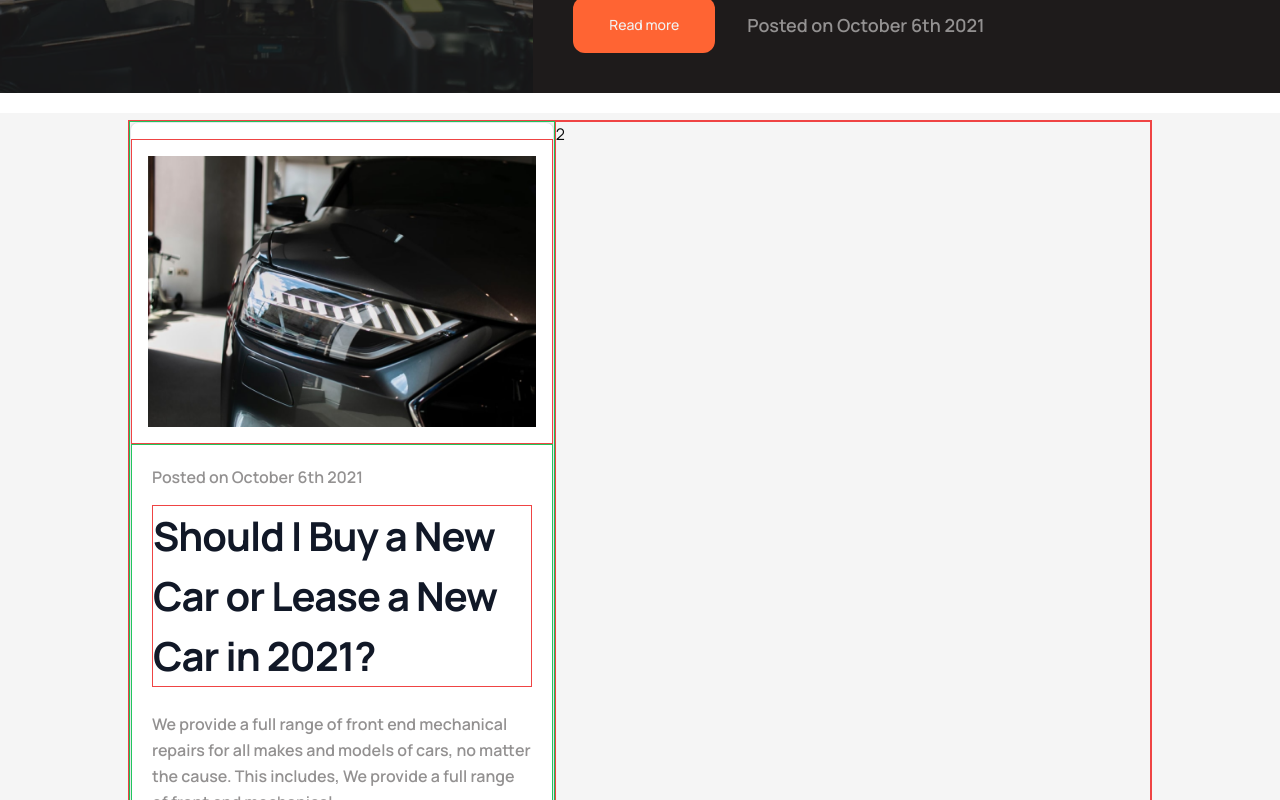
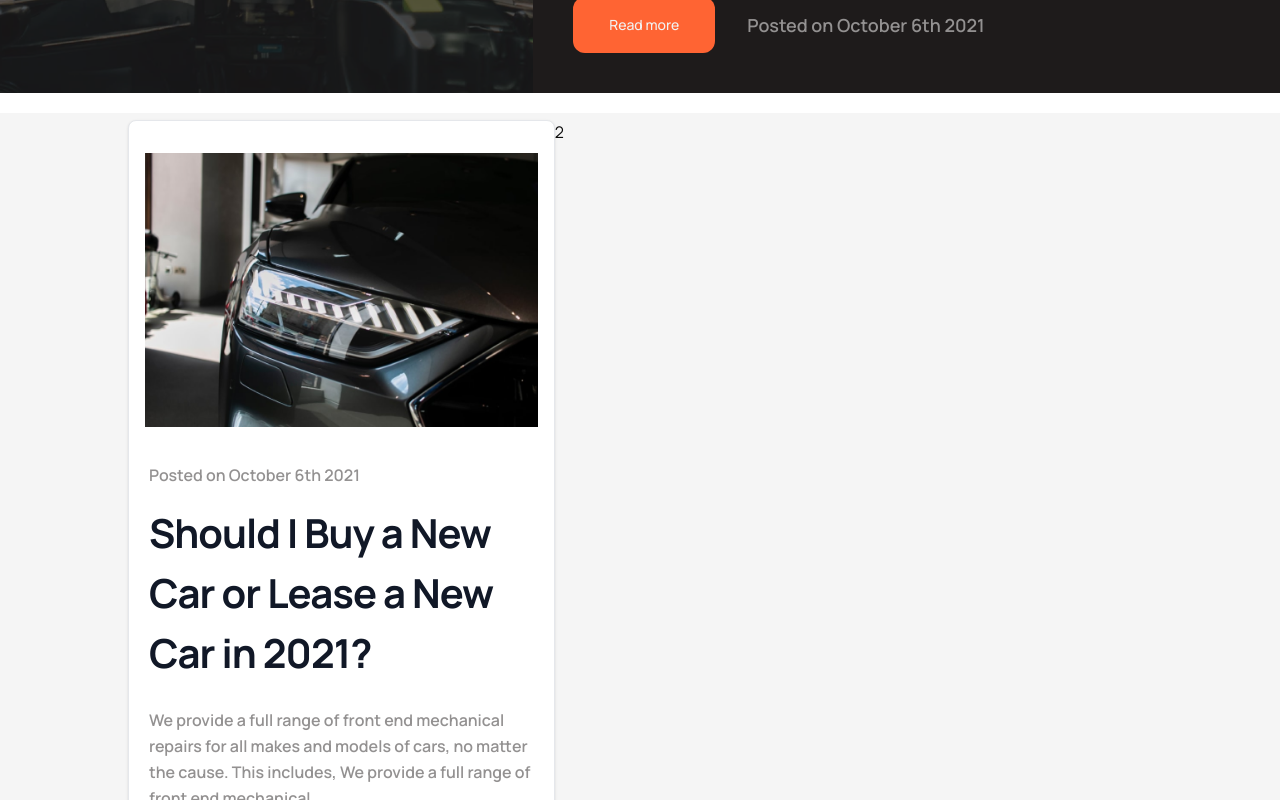
Before and after one commit to w3ngithub/revive-motors, a Next.js app: page /blog in a window 1280 px wide. Shown: the part 400-1200 px from the top of the page. Built offline with nearby package versions, Linux system fonts and the light colour scheme.

Commit message:
border removed

```diff
--- a/src/components/custom-components/blog-card.tsx
+++ b/src/components/custom-components/blog-card.tsx
@@ -4,26 +4,26 @@ const BlogCard = () => {
   return (
     <section className="bg-[#f5f5f5]  min-h-[100vh] max-w-[100vw] flex flex-row justify-center items-center pb-10 ">
       <div className="container ">
-        <div className="grid lg:grid-cols-12 border border-red-500 max-h-[746px]">
-          <div className="col-span-5 border border-green-500  ">
+        <div className="grid lg:grid-cols-12     max-h-[746px]">
+          <div className="col-span-5   ">
             {/* /////////////////////// */}
             <div className="max-w-[537px] min-h-[746px] bg-white border border-gray-200 rounded-lg shadow dark:border-gray-700 flex flex-col justify-start items-center">
               <a href="#">
                 {/*  */}
                 <img
-                  className="rounded-none border border-red-500 mt-4 max-2xl:p-4"
+                  className="rounded-none     mt-4 max-2xl:p-4"
                   src="/project/blog-car-card.png"
                   alt="Auto Diagnostics"
                   width={473}
                   height={330}
                 />
               </a>
-              <div className="p-5 border border-green-500 flex flex-col gap-4 2xl:pl-4">
+              <div className="p-5  flex flex-col gap-4 2xl:pl-4">
                 <span className="text-b2 text-customColor-grey font-semibold 2xl:pl-4">
                   Posted on October 6th 2021
                 </span>
                 <a href="#">
-                  <h4 className="mb-2 text-h4 font-bold tracking-tight text-gray-900 dark:text-white border border-red-500 2xl:pl-4">
+                  <h4 className="mb-2 text-h4 font-bold tracking-tight text-gray-900 dark:text-white     2xl:pl-4">
                     Should I Buy a New Car or Lease a New Car in 2021?
                   </h4>
                 </a>
@@ -58,7 +58,7 @@ const BlogCard = () => {
 
             {/* ///////////////////// */}
           </div>
-          <div className="col-span-7 border border-red-500">2</div>
+          <div className="col-span-7    ">2</div>
         </div>
       </div>
     </section>
```
